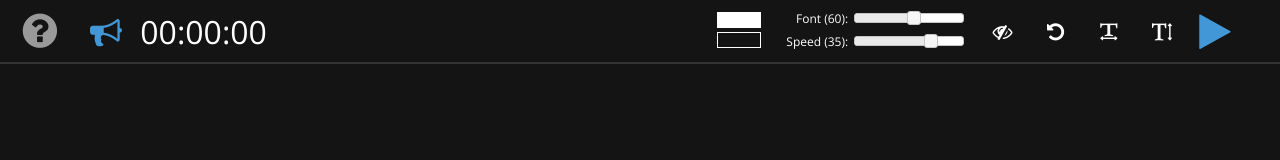
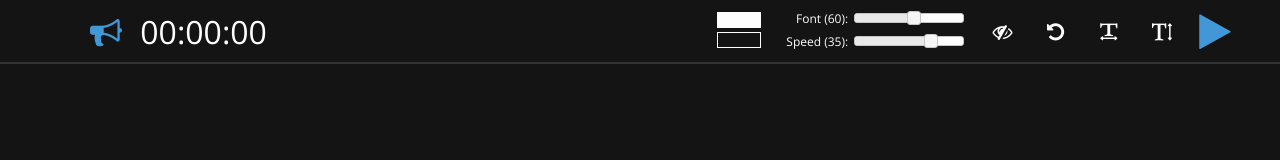
Before and after one commit to Putonn/PrompTon, a website: page index.html in a window 1280 px wide. Shown: the top 160 px of the page. Drawn offline with nearby package versions, Linux system fonts and the light colour scheme.

Commit message:
Update index.html

```diff
--- a/index.html
+++ b/index.html
@@ -73,8 +73,8 @@
   </head>
 
   <body id="gui">
-    <a href="https://github.com/Putonn/PrompTon" id="get-help" target="_blank" title="Bantuan" aria-label="Get Help with TelePrompter" data-ga data-category="Nav" data-action="Help" data-label="Get Help">
-      <i class="icon-question-sign"></i>
+    <!-- <a href="https://github.com/Putonn/PrompTon" id="get-help" target="_blank" title="Bantuan" aria-label="Get Help with TelePrompter" data-ga data-category="Nav" data-action="Help" data-label="Get Help">
+      <i class="icon-question-sign"></i>-->
     </a>
     <div id="modal">
       <a class="button icon-remove-circle close-modal" href="javascript:void(0)" role="button" aria-label="Close Modal" title="Close Modal" data-ga data-category="Nav" data-action="Modal" data-label="Close Modal"></a>
```
